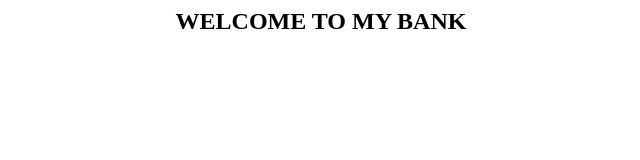
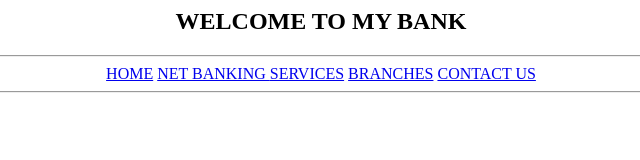
Before and after one commit to sivaakula/my-bank, a plain HTML site: page index.html in a window 1280 px wide. Shown: the whole page, without its empty margins (319-959 px from the left). Drawn offline with Linux system fonts and the light colour scheme.

Commit message:
Update index.html

```diff
--- a/index.html
+++ b/index.html
@@ -1,2 +1,11 @@
 <text align="center">
 <h2>WELCOME TO MY BANK</h2>
+<hr>
+  <div>
+    <a href = "home.html">HOME</a>
+    <a href = "netbanking.html">NET BANKING </a>
+    <a href = "services.html">SERVICES</a>
+    <a href = "branches.html">BRANCHES</a>
+    <a href = "contactus.html">CONTACT US</a>
+  </div>
+  <hr>
```
